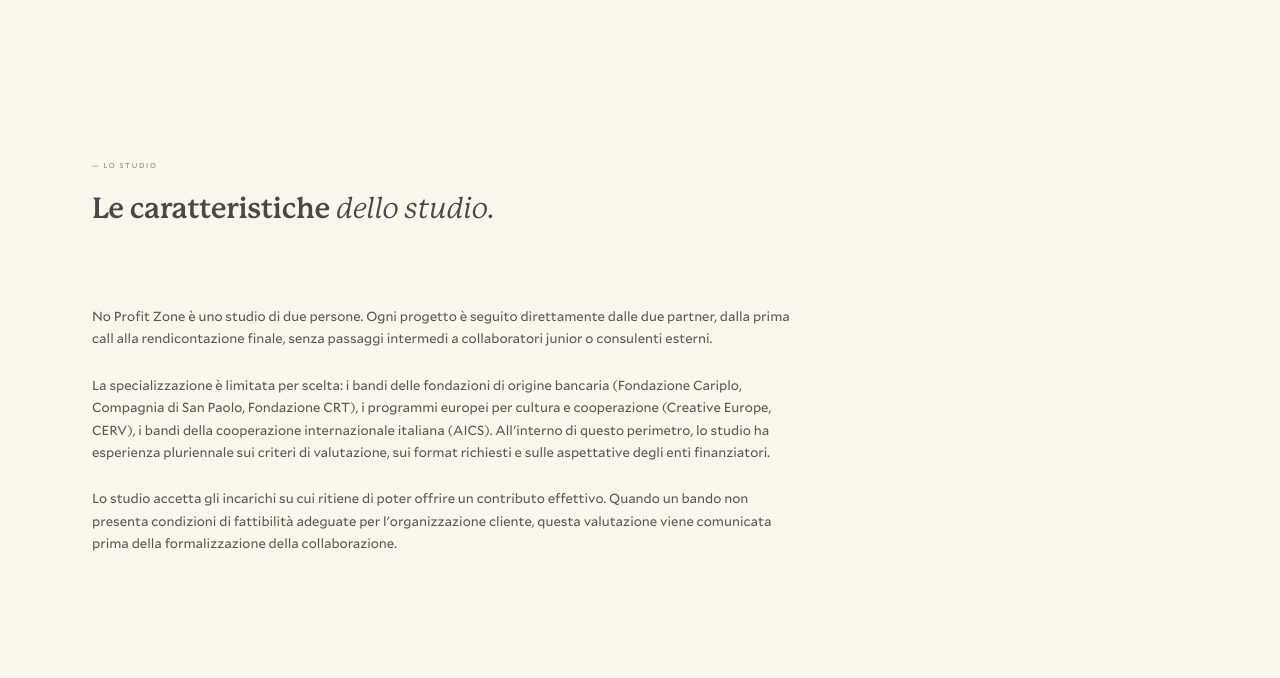
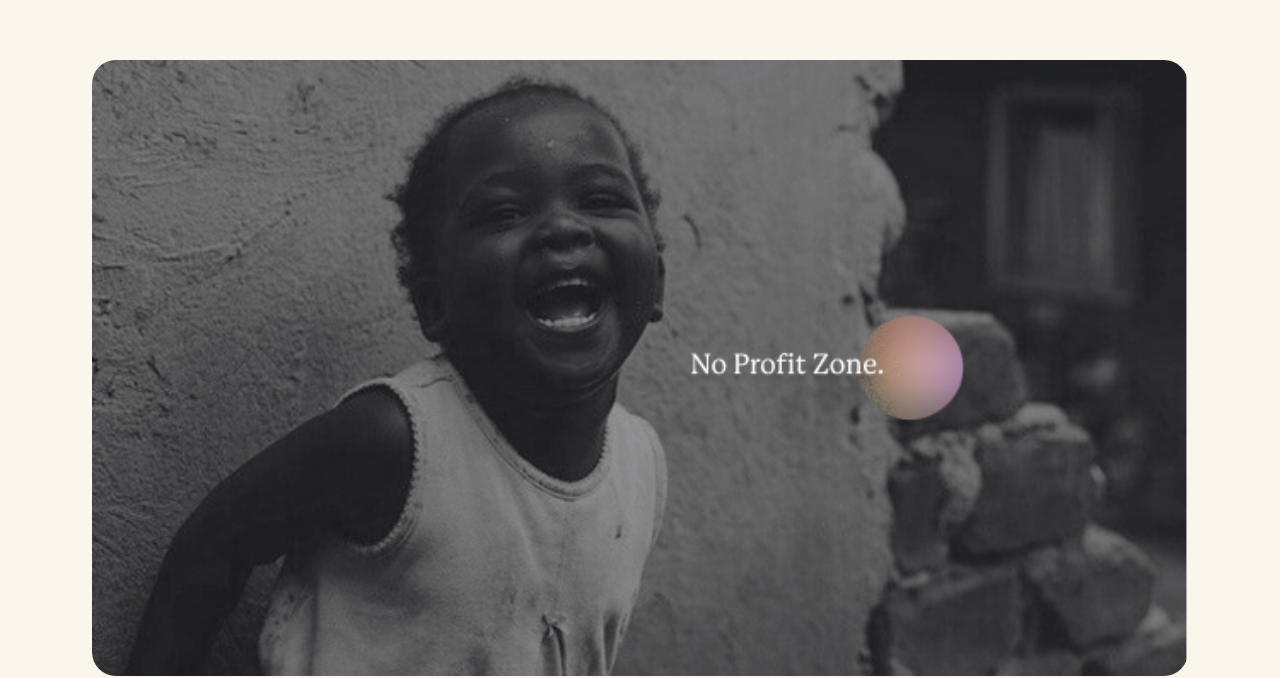
Before and after one commit to Giadasamw/noprofitzone_deploying, a Next.js app: page / in a window 1280 px wide. Shown: the part 3744-4422 px from the top of the page. Built offline with nearby package versions, Linux system fonts and the light colour scheme.

Commit message:
feat: add PosterBanner component for "No Profit Zone." banner
Create centered banner component above "lo studio" section.

```diff
--- a/src/app/page.tsx
+++ b/src/app/page.tsx
@@ -3,6 +3,7 @@ import Hero from "@/components/Hero";
 import Narrative from "@/components/Narrative";
 import Services from "@/components/Services";
 import Method from "@/components/Method";
+import PosterBanner from "@/components/PosterBanner";
 import WhyBoutique from "@/components/WhyBoutique";
 import ForWhom from "@/components/ForWhom";
 import FinalCta from "@/components/FinalCta";
@@ -17,6 +18,7 @@ export default function Home() {
         <Narrative />
         <Services />
         <Method />
+        <PosterBanner />
         <WhyBoutique />
         <ForWhom />
         <FinalCta />
--- /dev/null
+++ b/src/components/PosterBanner.tsx
@@ -0,0 +1,34 @@
+import Image from "next/image";
+
+export default function PosterBanner() {
+  return (
+    <section style={{ padding: "60px 0" }}>
+      <div
+        style={{
+          maxWidth: 1240,
+          margin: "0 auto",
+          padding: "0 72px",
+          display: "flex",
+          justifyContent: "center",
+        }}
+      >
+        <div
+          style={{
+            position: "relative",
+            width: "100%",
+            aspectRatio: "16/9",
+            borderRadius: 24,
+            overflow: "hidden",
+          }}
+        >
+          <Image
+            src="/banner-child.png"
+            alt="No Profit Zone - bambino che ride"
+            fill
+            style={{ objectFit: "cover", objectPosition: "center" }}
+          />
+        </div>
+      </div>
+    </section>
+  );
+}
```
Also changed, not shown: public/banner-child.png (added).
